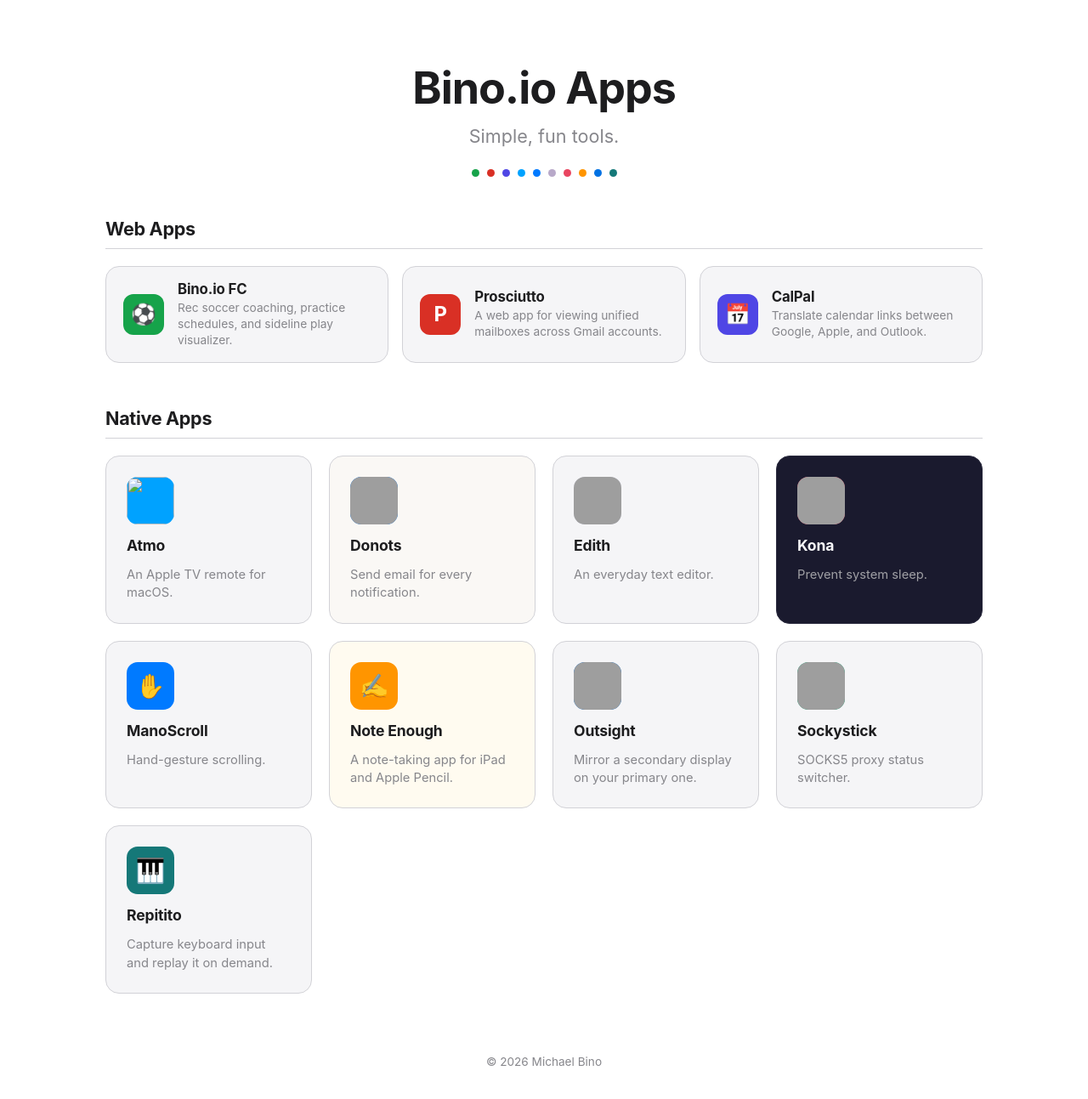
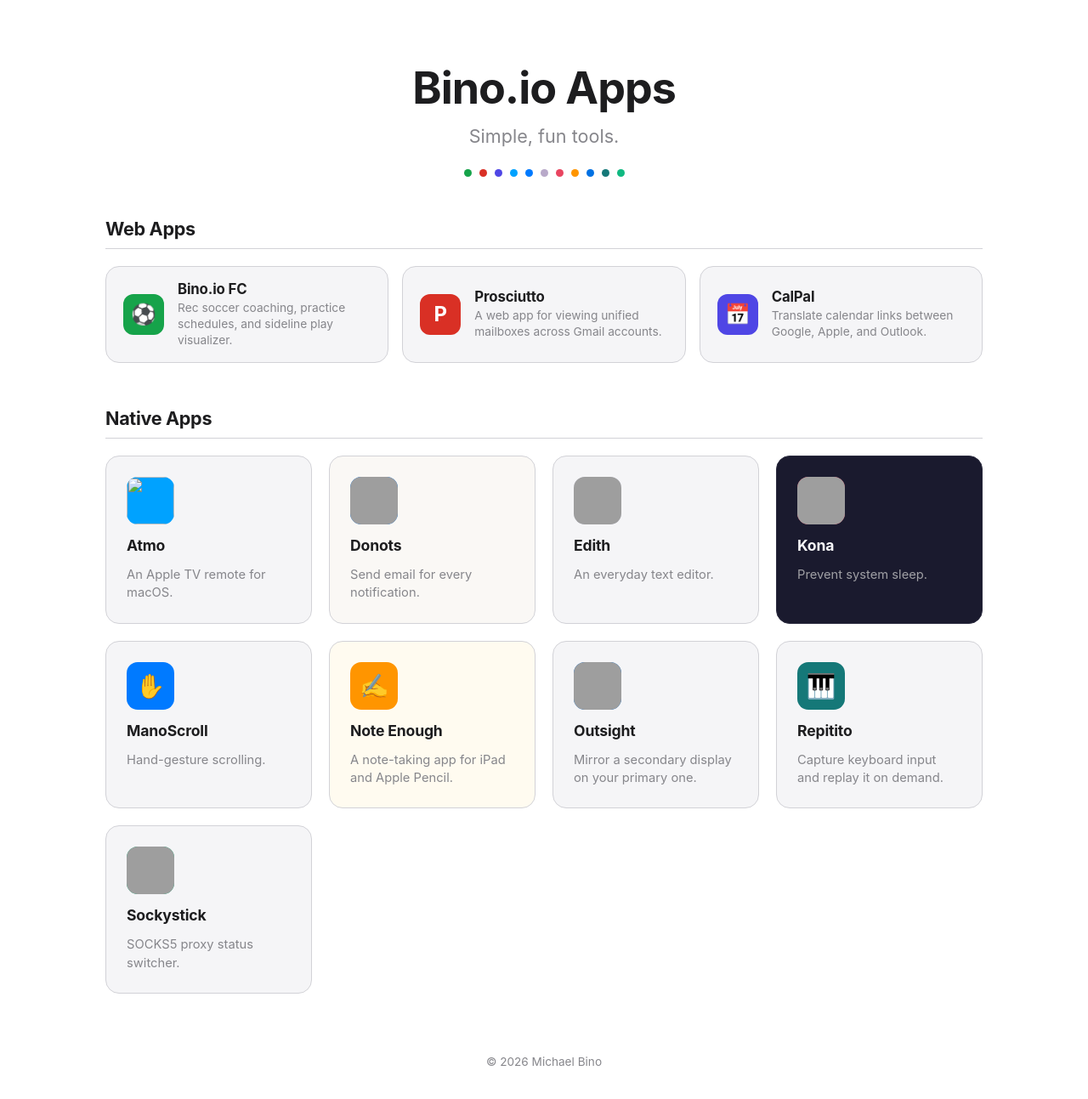
Before and after one commit to binoio/bino.io, a Jekyll site: the page built from index.html, in a window 1280 px wide, cut to the strip 0-1293 px from the top of the page. Shown: the whole strip at 85% size. Built offline with Jekyll 4.4.1, drawn with Linux system fonts in a browser that asks for light colours; grey boxes are pictures that could not be loaded.

```diff
--- a/index.html
+++ b/index.html
@@ -16,6 +16,7 @@ title: "Bino.io Apps"
     <span style="background:#FF9500"></span>
     <span style="background:#0071e3"></span>
     <span style="background:#157878"></span>
+    <span style="background:#10B981"></span>
   </div>
 </section>
 
@@ -97,16 +98,16 @@ title: "Bino.io Apps"
       <p>Mirror a secondary display on your primary one.</p>
     </a>
 
+    <a class="card repitito" href="/repitito/" style="--accent:#157878">
+      <span class="mark">&#127929;</span>
+      <h2>Repitito</h2>
+      <p>Capture keyboard input and replay it on demand.</p>
+    </a>
+
     <a class="card sockystick" href="/sockystick/" style="--accent:#10B981">
       <span class="mark"><img src="/sockystick/icon.png" alt="" loading="lazy"></span>
       <h2>Sockystick</h2>
       <p>SOCKS5 proxy status switcher.</p>
     </a>
-
-    <a class="card repitito" href="/repitito/" style="--accent:#157878">
-      <span class="mark">&#127929;</span>
-      <h2>Repitito</h2>
-      <p>Capture keyboard input and replay it on demand.</p>
-    </a>
   </div>
 </section>
```
Also changed, not shown: 1 other file.
